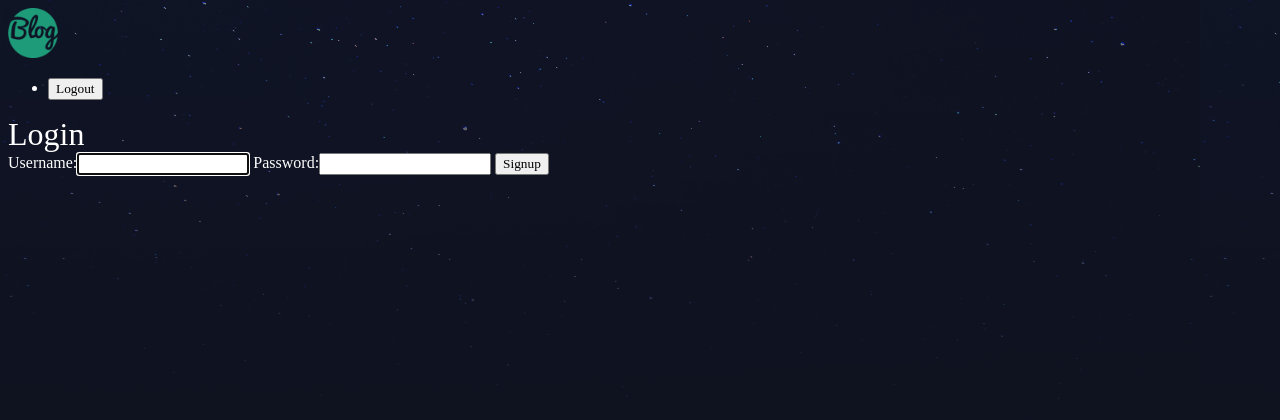
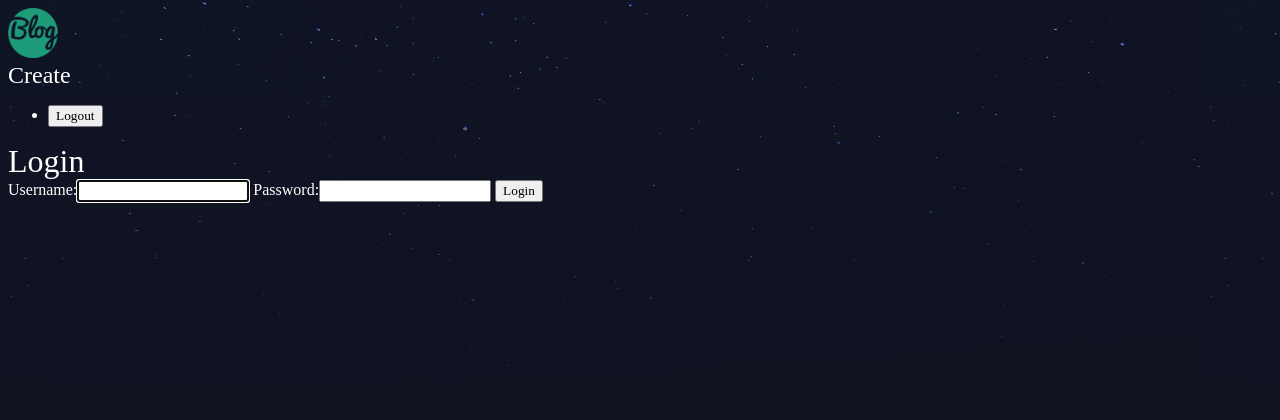
Before and after one commit to muhammedMoussa/jangoblog, a Django app: a page that uses templates/base_layout.html in a window 1280 px wide. Shown: the top 420 px of the page. Run offline with Django 3.2, Linux system fonts and the light colour scheme.

Commit message:
added create article page and requiring logen, edit buttons

```diff
--- a/accounts/templates/accounts/login.html
+++ b/accounts/templates/accounts/login.html
@@ -5,6 +5,6 @@
     <form class="site-form" method="POST" action="{% url 'login' %}" >
         {% csrf_token %}
         {{ form }}
-        <input type="submit" value="Signup">
+        <input type="submit" value="Login">
     </form>
 {% endblock %}
--- a/accounts/urls.py
+++ b/accounts/urls.py
@@ -4,5 +4,5 @@ from . import views
 urlpatterns = [
     path('/signup', views.signup_view, name='signup'),
     path('/login', views.login_view, name='login'),
-    path('/logout/', views.logout_view, name='logout')
+    path('/logout', views.logout_view, name='logout')
 ]
--- /dev/null
+++ b/articles/templates/articles/article_create.html
@@ -0,0 +1,6 @@
+{% extends 'base_layout.html' %}
+{% block content %}
+    <div class="create-article ">
+            <h2>Create New Article</h2>
+    </div>
+{% endblock %}
--- a/articles/urls.py
+++ b/articles/urls.py
@@ -1,9 +1,9 @@
 from django.contrib import admin
-from django.urls import path,re_path
+from django.urls import path
 from . import views
 
 urlpatterns = [
     path('/', views.articles_list, name='list'),
+    path('/create', views.article_create, name='create'),
     path('/<slug>/', views.article_detail, name='detail')
-    # re_path(r'^(?P<slug>[\w-]+)/$', views.article_detail)
 ]
--- a/articles/views.py
+++ b/articles/views.py
@@ -1,5 +1,7 @@
 from django.shortcuts import render
 from django.http import HttpResponse
+from django.contrib.auth.decorators import login_required
+from django.contrib.auth.decorators import login_required
 from .models import Article
 
 def articles_list(request):
@@ -10,3 +12,7 @@ def article_detail(request, slug):
     # return HttpResponse(slug)
     article = Article.objects.get(slug=slug)
     return render(request, 'articles/article_details.html', { 'article': article })
+
+@login_required(login_url='/accounts/login')
+def article_create(request):
+    return render(request, 'articles/article_create.html')
--- a/templates/base_layout.html
+++ b/templates/base_layout.html
@@ -13,6 +13,7 @@
         <a href="{% url 'list' %}">
             <img src="{% static 'logo.png' %}" alt="logo" width="50" height="50">
         </a>
+        <h2><a href="{% url 'create' %}">Create</a> </h2>
         <nav>
             <ul>
                 <li>
```
Also changed, not shown: db.sqlite3.
